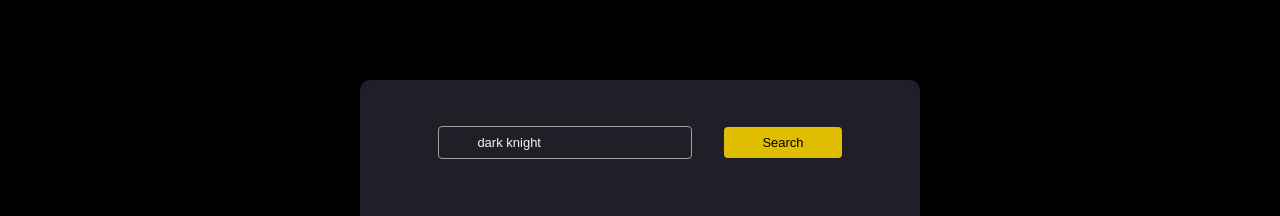
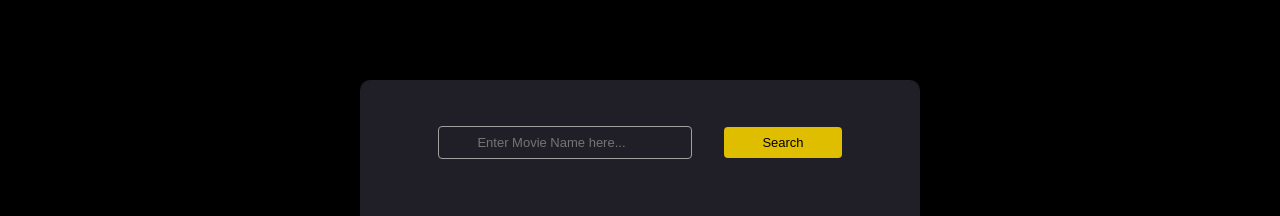
Before and after one commit to adityaK87/Frontend-Challenges, a React (Create React App) app: page / in a window 1280 px wide. Shown: the top 216 px of the page. Built offline with nearby package versions, Linux system fonts and the light colour scheme; no server answers.

Commit message:
add more css on search button

```diff
--- a/src/Challenge2{ Movie-App}/Index.css
+++ b/src/Challenge2{ Movie-App}/Index.css
@@ -41,10 +41,14 @@ button {
 
 .search-movie>button {
     background: #dfbe00;
+
 }
 
 .search-movie>button:hover {
     cursor: pointer;
+    color: #dfbe00;
+    background: none  ;
+    border: 1px solid #a0a0a0;
 }
 
 .details {
--- a/src/Challenge2{ Movie-App}/Index.js
+++ b/src/Challenge2{ Movie-App}/Index.js
@@ -19,7 +19,7 @@ const MovieApp = () => {
     return (
         <div className='movie-container'>
             <div className='search-movie'>
-                <input className='movie-name' id='Movie-Name' placeholder='Enter Movie Name here... ' value="dark knight"></input>
+                <input className='movie-name' id='Movie-Name' placeholder='Enter Movie Name here...' ></input>
                 <button className='search-btn'>Search</button>
             </div>
 
@@ -27,7 +27,7 @@ const MovieApp = () => {
                 <img className='poster' alt='poster' src={img} />
                 <div className='movie-details'>
                     <h2 className=' details-movie display-movie-name'>Movie Name</h2>
-                    <span className='details-movie rating'> ⭐9.0</span>
+                    <span className='details-movie rating'> ⭐9.0 </span>
                     <div className=' details-movie year-details'>
                         <span className=''> PG-13 </span>
                         <span> 2008 </span>
```
